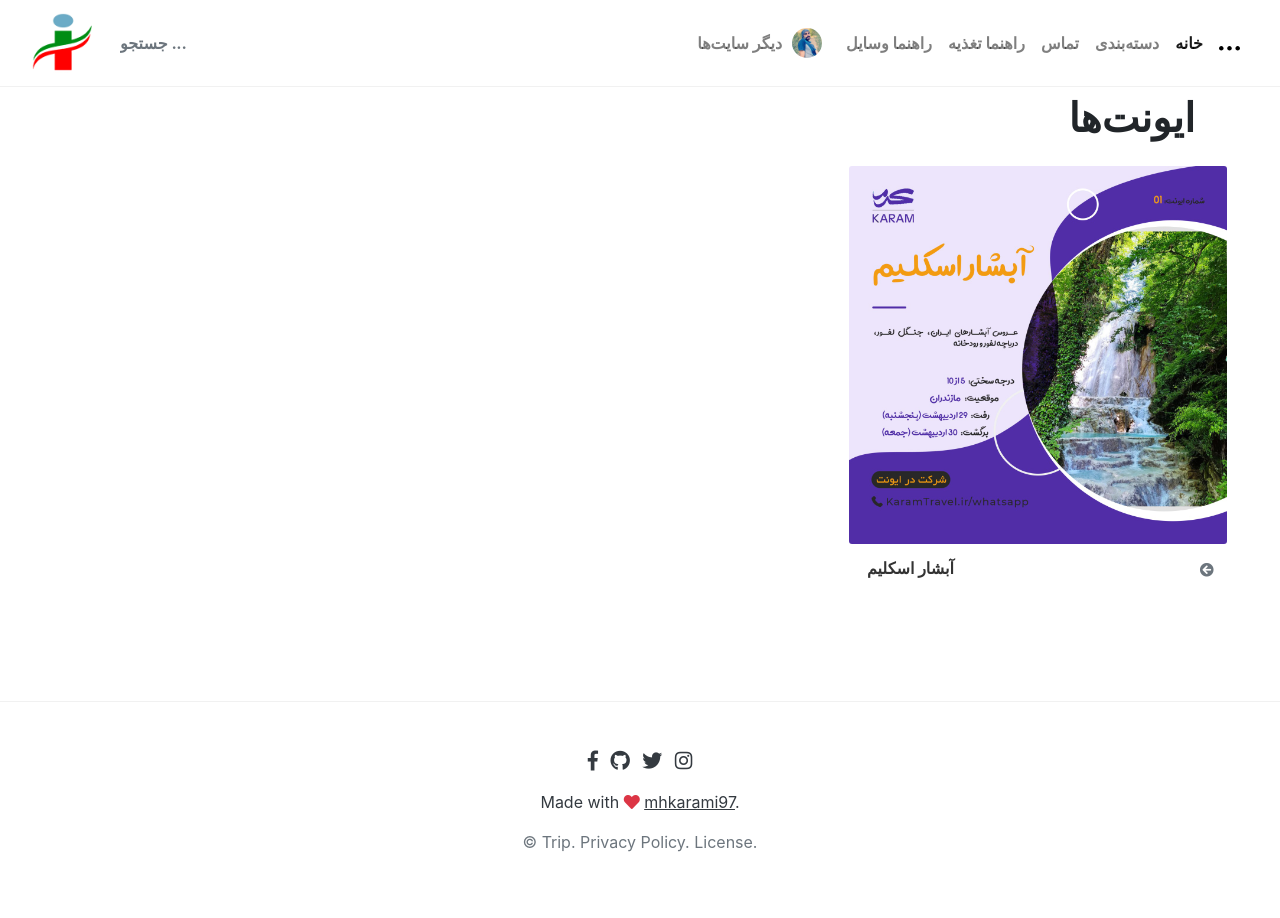
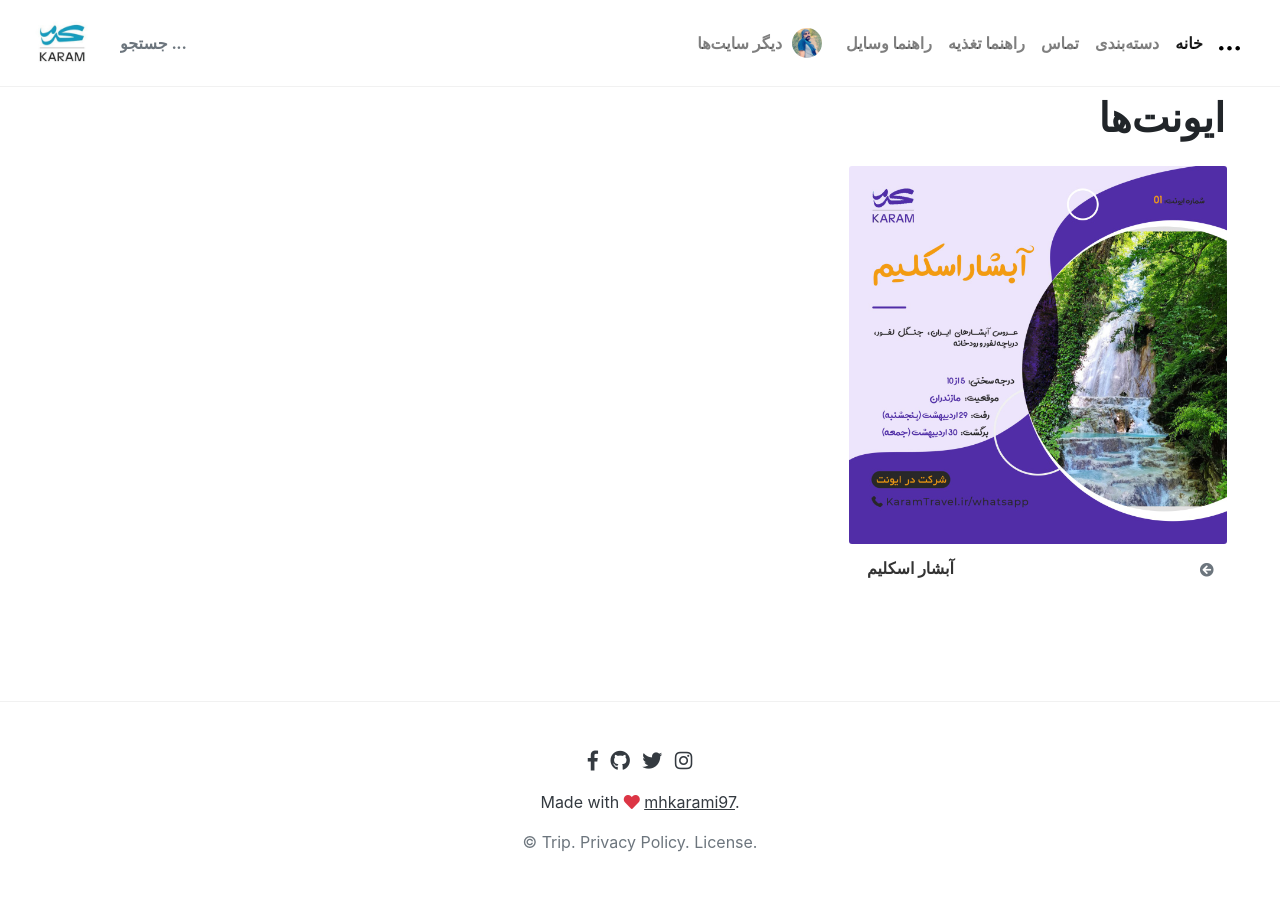
Before and after one commit to MHKarami97/event, a Jekyll site: the page built from index.html, in a window 1280 px wide. Built offline with Jekyll 4.4.1, drawn with Linux system fonts in a browser that asks for light colours; nearby versions of some CDN libraries; library files that are not in the unit come from our copies; the list of posts is cut into pages by our own code.

Commit message:
update ui

```diff
--- a/_config.yml
+++ b/_config.yml
@@ -4,7 +4,7 @@
 logo: 'assets/images/logo.png'
 favicon: 'assets/images/logo.png'
 baseurl: '/'
-avatar: 'assets/images/sal.jpg'
+avatar: 'assets/images/mhkarami97.jpg'
 #disqus: ''
 email: 'mhkarami97@gmail.com'
 
--- a/_includes/menu-social.html
+++ b/_includes/menu-social.html
@@ -1,3 +1,3 @@
 <li class="d-inline-block ml-1 mr-1"><a target="_blank" href="https://facebook.com/mhkarami97" class="text-dark"><i class="fa fa-facebook"></i></a></li>
 <li class="d-inline-block ml-1 mr-1"><a target="_blank" href="https://twitter.com/mhkarami97" class="text-dark"><i class="fa fa-twitter"></i></a></li>
-<li class="d-inline-block ml-1 mr-1"><a target="_blank" href="https://instagram.com/mhkarami97" class="text-dark"><i class="fa fa-instagram"></i></a></li>
+<li class="d-inline-block ml-1 mr-1"><a target="_blank" href="https://instagram.com/karam.travel" class="text-dark"><i class="fa fa-instagram"></i></a></li>
--- a/index.html
+++ b/index.html
@@ -6,7 +6,7 @@
 
 <section class="mt-4 mb-5" style="direction: rtl;text-align: right;">
 
-    <div class="container mb-4" style="direction: rtl;">
+    <div class="container mb-4" style="direction: rtl;margin-right: 40px;">
         <h1 class="font-weight-bold title" style="text-align: right;">ایونت‌ها</h1>
     </div>
 
```
Also changed, not shown: _posts/2022-05-18-askylym.md (+1 -1 lines), assets/images/logo.png, assets/images/mhkarami97.jpg (renamed from assets/images/sal.jpg).
